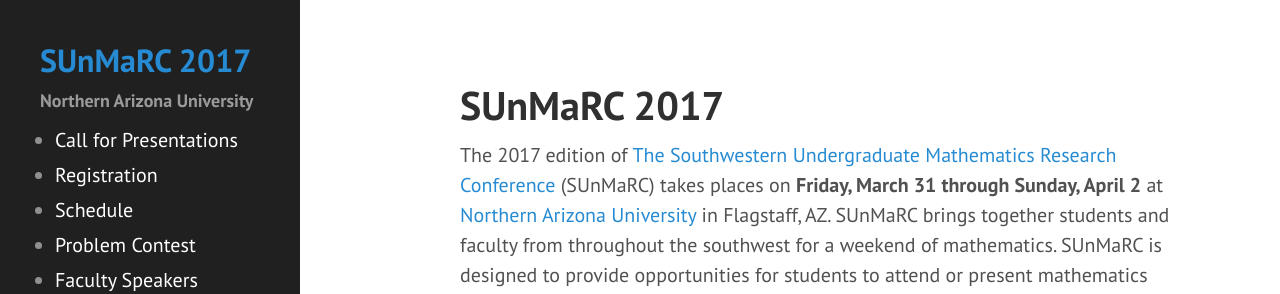
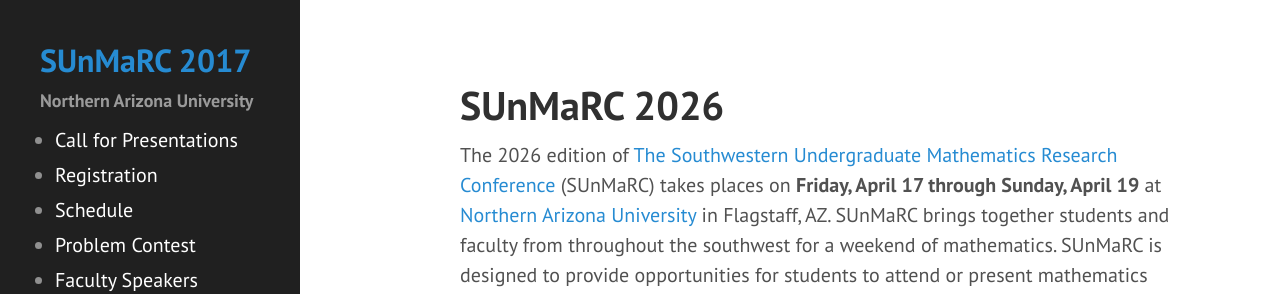
Before and after one commit to NAUMathStat/sunmarc2026, a Jekyll site: the page built from index.md, in a window 1280 px wide and 950 px high. Shown: the top 294 px of the window. Built offline with Jekyll 4.4.1, drawn with Linux system fonts in a browser that asks for light colours.

Commit message:
Update index.md
fixed dates

```diff
--- a/index.md
+++ b/index.md
@@ -1,9 +1,9 @@
 ---
 layout: page
-title: SUnMaRC 2017
+title: SUnMaRC 2026
 ---
 
-<p>The 2017 edition of <a href="http://www.sunmarc.org">The Southwestern Undergraduate Mathematics Research Conference</a> (SUnMaRC) takes places on <b>Friday, March 31 through Sunday, April 2</b> at <a href="http://nau.edu">Northern Arizona University</a> in Flagstaff, AZ. SUnMaRC brings together students and faculty from throughout the southwest for a weekend of mathematics. SUnMaRC is designed to provide opportunities for students to attend or present mathematics research in a supportive and fun atmosphere.  In addition to student talks, there are <a href="{{ site.baseurl }}/speakers">invited speakers</a>.</p>
+<p>The 2026 edition of <a href="http://www.sunmarc.org">The Southwestern Undergraduate Mathematics Research Conference</a> (SUnMaRC) takes places on <b>Friday, April 17 through Sunday, April 19</b> at <a href="http://nau.edu">Northern Arizona University</a> in Flagstaff, AZ. SUnMaRC brings together students and faculty from throughout the southwest for a weekend of mathematics. SUnMaRC is designed to provide opportunities for students to attend or present mathematics research in a supportive and fun atmosphere.  In addition to student talks, there are <a href="{{ site.baseurl }}/speakers">invited speakers</a>.</p>
 
 <p>The conference began in 2004 as the Arizona Mathematics Undergraduate Conference.  In 2008, the conference changed to SUnMaRC to recognize the participation of institutions throughout the southwest.</p>
 
```
